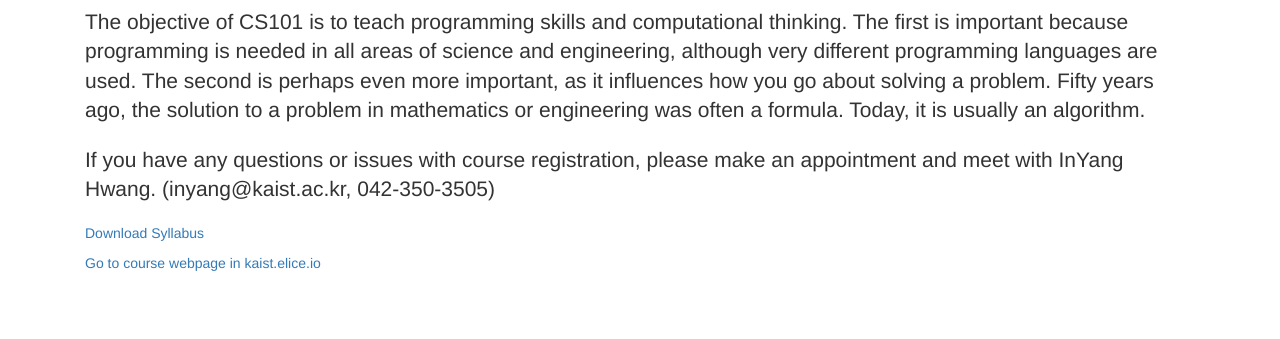
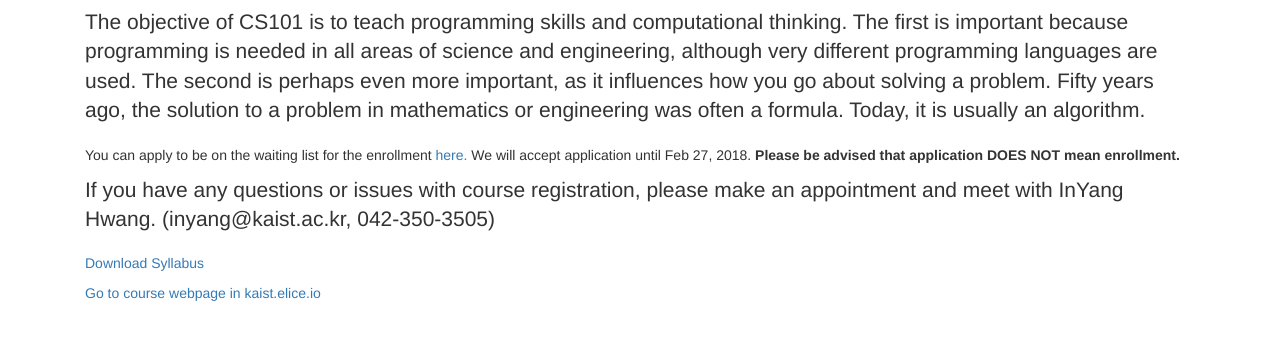
Before and after one commit to kaist-cs101/kaist-cs101.github.io, a website: page index.html in a window 1280 px wide. Shown: the part 199-538 px from the top of the page. Drawn offline with nearby package versions, Linux system fonts and the light colour scheme.

Commit message:
updated waiting list

```diff
--- a/index.html
+++ b/index.html
@@ -43,6 +43,7 @@
           problem. Fifty years ago, the solution to a problem in mathematics or engineering was often a formula. Today, it
           is usually an algorithm.
         </p>
+        <p> You can apply to be on the waiting list for the enrollment <a href="https://goo.gl/forms/36U1l5VEWoODJfV72"> here.</a> We will accept application until Feb 27, 2018. <b>Please be advised that application DOES NOT mean enrollment.</b></p>
         <p class="lead">
           If you have any questions or issues with course registration,
           please make an appointment and meet with InYang Hwang. (inyang@kaist.ac.kr, 042-350-3505)
```
